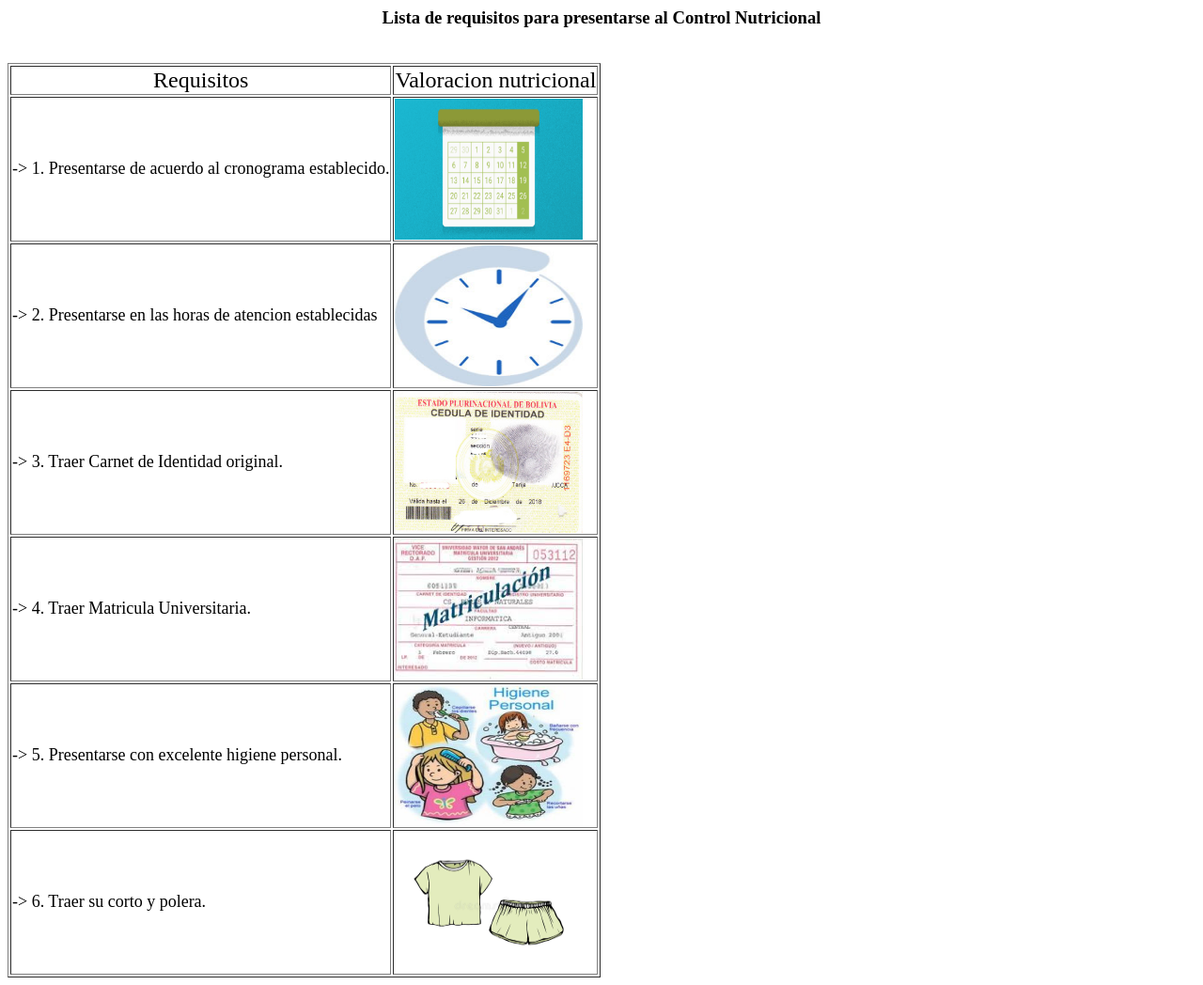
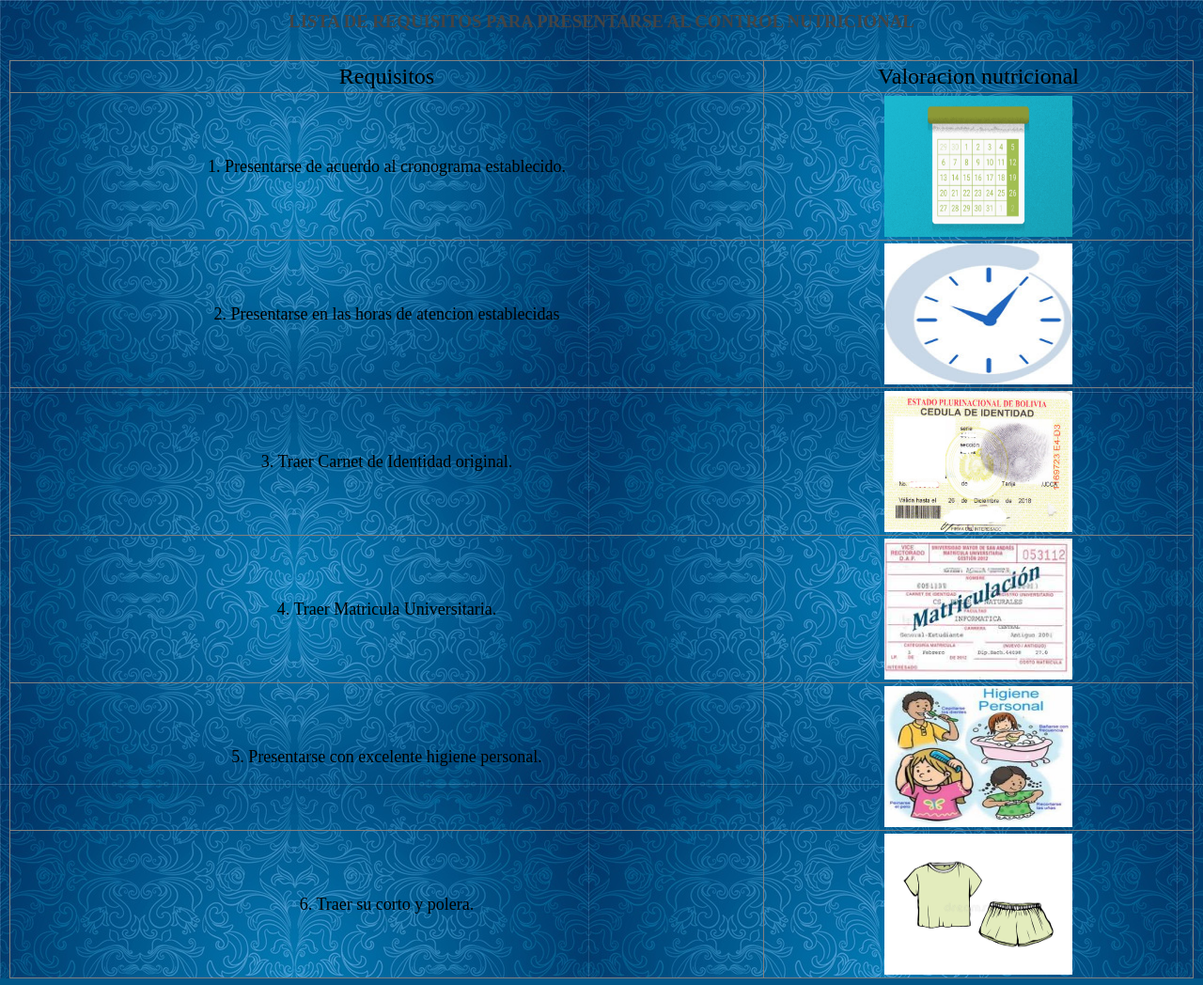
Before and after one commit to javallejos2020/PROYECTO_FINAL, a PHP site: page /presentarse.php in a window 1280 px wide. Shown: the whole page at 94% size. Run offline with PHP 8.4, Linux system fonts and the light colour scheme.

Commit message:
Update presentarse.php

```diff
--- a/presentarse.php
+++ b/presentarse.php
@@ -1,36 +1,37 @@
 <?php
 
 ?>
+<link rel="stylesheet" type="text/css" href="css/estilofinal.css">
 	<section id="main-content">
 		<article>
 			<div class="content">
-				<h1><center>Lista de requisitos para presentarse al Control Nutricional</center></h1><br>
+				<h1><center>LISTA DE REQUISITOS PARA PRESENTARSE AL CONTROL NUTRICIONAL</center></h1><br>
 			<table border="1">
 				<tr>
-				<td align="center"><font size="5">Requisitos</font> </td>
-				<td align="center"><font size="5">Valoracion nutricional</font> </td>
+				<td ><font size="5">Requisitos</font> </td>
+				<td ><font size="5">Valoracion nutricional</font> </td>
 				</tr>
 				<tr>
-				<td height="100"><font size="4">-> 1. Presentarse de acuerdo al cronograma establecido.</font></td>
+				<td height="100"><font size="4"> 1. Presentarse de acuerdo al cronograma establecido.</font></td>
 				<td><img src="img/calendario.png" height="150" width="200"></td>
 				</tr>
 				<tr>
-				<td height="100"><font size="4">-> 2. Presentarse en las horas de atencion establecidas</font></td>
+				<td height="100"><font size="4"> 2. Presentarse en las horas de atencion establecidas</font></td>
 				<td><img src="img/horario.jpg" height="150" width="200"></td>
 				</tr>
 				<tr>
-				<td height="100"><font size="4">-> 3. Traer Carnet de Identidad original.</font></td>
+				<td height="100"><font size="4"> 3. Traer Carnet de Identidad original.</font></td>
 				<td><img src="img/ci.jpg" height="150" width="200"></td></tr>
 				<tr>
-				<td height="100"><font size="4">-> 4. Traer Matricula Universitaria.</font></td>
+				<td height="100"><font size="4"> 4. Traer Matricula Universitaria.</font></td>
 				<td><img src="img/matricula.jpg" height="150" width="200"></td>
 				</tr>
 				<tr>
-				<td height="100"><font size="4">-> 5. Presentarse con excelente higiene personal.</font></td>
+				<td height="100"><font size="4"> 5. Presentarse con excelente higiene personal.</font></td>
 				<td><img src="img/higiene.jpg" height="150" width="200"></td>
 				</tr>
 				<tr>
-				<td height="100"><font size="4">-> 6. Traer su corto y polera.</font></td>
+				<td height="100"><font size="4"> 6. Traer su corto y polera.</font></td>
 				<td><img src="img/corto.jpg" height="150" width="200"></td>
 				</tr>
 			</table>
```
